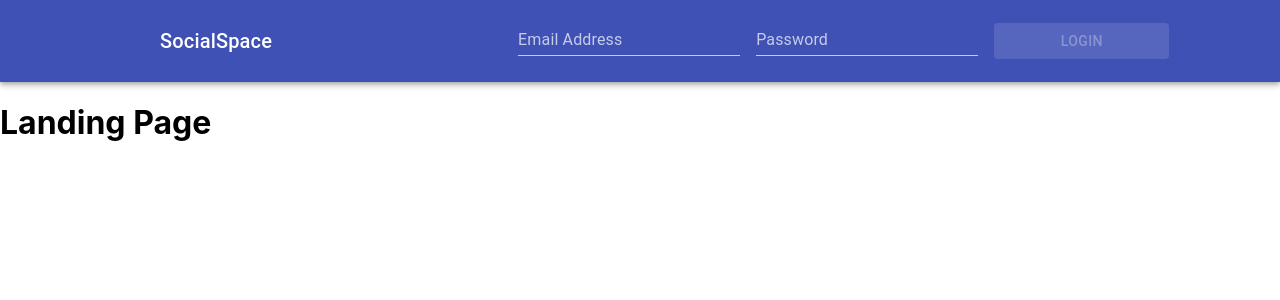
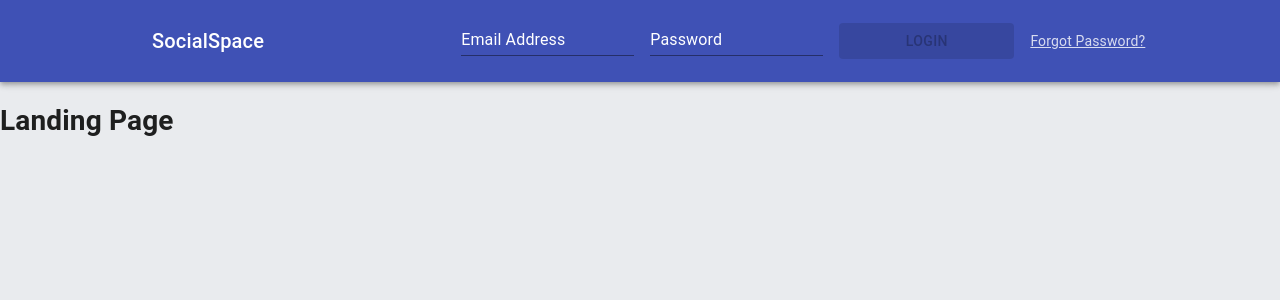
Before and after one commit to dykrupp/SocialSpace, a React (Create React App) app: page / in a window 1280 px wide. Shown: the top 300 px of the page. Built offline with nearby package versions, Linux system fonts and the light colour scheme; no server answers.

Commit message:
Finished ForgotPassword functionality, added to NonAuthNav

```diff
--- a/src/components/ForgotPassword/ForgotPasswordForm.tsx
+++ b/src/components/ForgotPassword/ForgotPasswordForm.tsx
@@ -4,6 +4,7 @@ import { FIREBASE_NOT_ACCESSIBLE } from '../../customExports/labels';
 import { FirebaseError } from 'firebase';
 import { useHistory } from 'react-router';
 import * as ROUTES from '../../customExports/routes';
+import ForgotPasswordFormStyle from './ForgotPasswordFormStyle';
 
 interface FormState {
   email: string;
@@ -26,7 +27,7 @@ const ForgotPasswordForm: React.FC = () => {
         .resetPassword(formState.email)
         .then(() => {
           setFormState(() => initialFormState);
-          history.push(ROUTES.SIGN_IN);
+          history.push(ROUTES.LANDING);
         })
         .catch((error: FirebaseError) => {
           setFormState((previousState) => {
@@ -47,24 +48,15 @@ const ForgotPasswordForm: React.FC = () => {
   };
 
   const { email, error } = formState;
-  const isInvalid = email === '';
 
   if (!firebase) return <h1>{FIREBASE_NOT_ACCESSIBLE}</h1>;
   return (
-    <form onSubmit={onSubmit}>
-      <input
-        name="email"
-        value={email}
-        onChange={onEmailChange}
-        type="text"
-        placeholder="Email Address"
-      />
-      <button disabled={isInvalid} type="submit">
-        Reset My Password
-      </button>
-
-      <p>{error}</p>
-    </form>
+    <ForgotPasswordFormStyle
+      email={email}
+      error={error}
+      onChange={onEmailChange}
+      onSubmit={onSubmit}
+    />
   );
 };
 
--- /dev/null
+++ b/src/components/ForgotPassword/ForgotPasswordFormStyle.tsx
@@ -0,0 +1,62 @@
+import React from 'react';
+import PropTypes from 'prop-types';
+import TextField from '@material-ui/core/TextField';
+import Button from '@material-ui/core/Button';
+
+interface FormStyleProps {
+  email: string;
+  error: string;
+  onChange: (event: React.ChangeEvent<HTMLInputElement>) => void;
+  onSubmit: (event: React.FormEvent<HTMLFormElement>) => void;
+}
+
+const ForgotPasswordFormStyle: React.FC<FormStyleProps> = ({
+  email,
+  error,
+  onChange,
+  onSubmit,
+}) => {
+  const isInvalid = email === '';
+  return (
+    <form onSubmit={onSubmit} noValidate>
+      <p>
+        Please enter the email associated with your account. You will receive an
+        email shortly.
+      </p>
+      <div
+        style={{
+          display: 'flex',
+          flexDirection: 'column',
+          justifyContent: 'space-between',
+        }}
+      >
+        <TextField
+          name="email"
+          label="Email Address"
+          value={email}
+          onChange={onChange}
+          type="text"
+          placeholder="Email Address"
+        />
+        <Button
+          color="primary"
+          variant="contained"
+          disabled={isInvalid}
+          type="submit"
+        >
+          Reset Password
+        </Button>
+      </div>
+      <p style={{ color: 'red' }}>{error}</p>
+    </form>
+  );
+};
+
+ForgotPasswordFormStyle.propTypes = {
+  email: PropTypes.string.isRequired,
+  error: PropTypes.string.isRequired,
+  onChange: PropTypes.func.isRequired,
+  onSubmit: PropTypes.func.isRequired,
+};
+
+export default ForgotPasswordFormStyle;
--- a/src/components/ForgotPassword/ForgotPasswordLink.tsx
+++ b/src/components/ForgotPassword/ForgotPasswordLink.tsx
@@ -1,11 +1,27 @@
 import React from 'react';
 import * as ROUTES from '../../customExports/routes';
 import { Link } from 'react-router-dom';
+import { createStyles, makeStyles } from '@material-ui/core/styles';
 
-const ForgotPasswordLink: React.FC = () => (
-  <p>
-    <Link to={ROUTES.FORGOT_PASSWORD}>Forgot Password?</Link>
-  </p>
+const useStyles = makeStyles(() =>
+  createStyles({
+    link: {
+      color: 'white',
+      opacity: '.8',
+      outline: 0,
+    },
+  })
 );
 
+const ForgotPasswordLink: React.FC = () => {
+  const classes = useStyles();
+  return (
+    <p>
+      <Link className={classes.link} to={ROUTES.FORGOT_PASSWORD}>
+        Forgot Password?
+      </Link>
+    </p>
+  );
+};
+
 export default ForgotPasswordLink;
--- a/src/components/ForgotPassword/index.tsx
+++ b/src/components/ForgotPassword/index.tsx
@@ -1,11 +1,33 @@
 import React from 'react';
 import ForgotPasswordForm from './ForgotPasswordForm';
+import Typography from '@material-ui/core/Typography';
+import { createStyles, makeStyles } from '@material-ui/core/styles';
 
-const ForgotPasswordPage: React.FC = () => (
-  <div>
-    <h1>Forgot Password Page</h1>
-    <ForgotPasswordForm />
-  </div>
+const useStyles = makeStyles(() =>
+  createStyles({
+    root: {
+      marginTop: '25px',
+      display: 'flex',
+      flexDirection: 'column',
+      alignItems: 'center',
+    },
+    title: {
+      textAlign: 'center',
+    },
+  })
 );
 
+const ForgotPasswordPage: React.FC = () => {
+  const classes = useStyles();
+  return (
+    <div className={classes.root}>
+      <Typography className={classes.title} variant="h4">
+        Forgot Your Password?
+      </Typography>
+      <hr style={{ width: '500px' }} />
+      <ForgotPasswordForm />
+    </div>
+  );
+};
+
 export default ForgotPasswordPage;
--- a/src/components/Navigation/NavigationNonAuth/SignInForm/SignInFormStyle.tsx
+++ b/src/components/Navigation/NavigationNonAuth/SignInForm/SignInFormStyle.tsx
@@ -3,6 +3,7 @@ import PropTypes from 'prop-types';
 import { createStyles, makeStyles, Theme } from '@material-ui/core/styles';
 import TextField from '@material-ui/core/TextField';
 import Button from '@material-ui/core/Button';
+import ForgotPasswordLink from '../../../ForgotPassword/ForgotPasswordLink';
 
 interface FormStyleProps {
   email: string;
@@ -27,9 +28,14 @@ const useStyles = makeStyles((theme: Theme) =>
     },
     textField: {
       marginTop: '-10px',
+      color: 'white',
     },
     textAlign: {
       textAlign: 'center',
+      color: 'red',
+    },
+    input: {
+      color: 'white',
     },
   })
 );
@@ -54,6 +60,12 @@ const SignInFormStyle: React.FC<FormStyleProps> = ({
         value={email}
         onChange={onChange}
         type="text"
+        InputProps={{
+          className: classes.input,
+        }}
+        InputLabelProps={{
+          className: classes.input,
+        }}
         placeholder="Email Address"
       />
       <TextField
@@ -62,6 +74,12 @@ const SignInFormStyle: React.FC<FormStyleProps> = ({
         label="Password"
         value={password}
         onChange={onChange}
+        InputProps={{
+          className: classes.input,
+        }}
+        InputLabelProps={{
+          className: classes.input,
+        }}
         type="password"
         placeholder="Password"
       />
@@ -74,6 +92,7 @@ const SignInFormStyle: React.FC<FormStyleProps> = ({
       >
         Login
       </Button>
+      <ForgotPasswordLink />
     </form>
   );
 };
--- a/src/components/Navigation/NavigationNonAuth/index.tsx
+++ b/src/components/Navigation/NavigationNonAuth/index.tsx
@@ -4,6 +4,8 @@ import AppBar from '@material-ui/core/AppBar';
 import Toolbar from '@material-ui/core/Toolbar';
 import Typography from '@material-ui/core/Typography';
 import SignInForm from '../NavigationNonAuth/SignInForm';
+import { Link } from 'react-router-dom';
+import * as ROUTES from '../../../customExports/routes';
 
 const useStyles = makeStyles(() =>
   createStyles({
@@ -20,7 +22,12 @@ const useStyles = makeStyles(() =>
     },
     toolBar: {
       height: '82px',
-      width: '75%',
+      width: '80%',
+    },
+    link: {
+      color: 'white',
+      textDecoration: 'none',
+      outline: 0,
     },
   })
 );
@@ -33,7 +40,13 @@ const NavigationNonAuth: React.FC = () => {
       <AppBar position="static" className={classes.appBar}>
         <Toolbar className={classes.toolBar}>
           <Typography variant="h6" className={classes.title}>
-            SocialSpace
+            <Link
+              className={classes.link}
+              title="Go to SocialSpace Landing Page"
+              to={ROUTES.LANDING}
+            >
+              SocialSpace
+            </Link>
           </Typography>
           <SignInForm />
         </Toolbar>
--- a/src/customExports/routes.ts
+++ b/src/customExports/routes.ts
@@ -1,6 +1,5 @@
 export const LANDING = '/';
 export const SIGN_UP = '/signUp';
-export const SIGN_IN = '/signIn';
 export const HOME = '/home';
 export const ACCOUNT = '/account';
 export const ADMIN = '/admin';
--- a/src/index.tsx
+++ b/src/index.tsx
@@ -5,18 +5,23 @@ import App from './components/App';
 import Firebase from './components/Firebase';
 import { FirebaseContext } from './components/Firebase/context';
 import { createMuiTheme, ThemeProvider } from '@material-ui/core/styles';
+import CssBaseline from '@material-ui/core/CssBaseline';
 
 const customTheme = createMuiTheme({
   palette: {
-    type: 'dark',
+    background: {
+      default: '#e9ebee',
+    },
   },
 });
 
 ReactDOM.render(
   <ThemeProvider theme={customTheme}>
-    <FirebaseContext.Provider value={new Firebase()}>
-      <App />
-    </FirebaseContext.Provider>
+    <CssBaseline>
+      <FirebaseContext.Provider value={new Firebase()}>
+        <App />
+      </FirebaseContext.Provider>
+    </CssBaseline>
   </ThemeProvider>,
   document.getElementById('root')
 );
```
